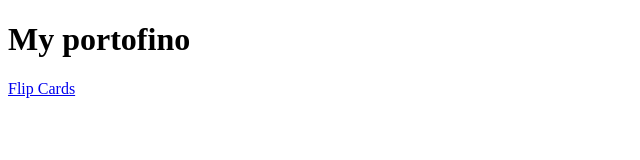
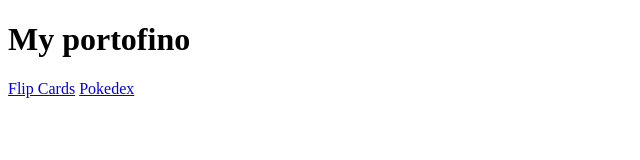
Before and after one commit to cho-hyung-jun/cho-hyung-jun.github.io, a plain HTML site: page index.html in a window 1280 px wide. Shown: the full height of the page, 0-640 px from the left. Drawn offline with Linux system fonts and the light colour scheme.

Commit message:
add poke link

```diff
--- a/index.html
+++ b/index.html
@@ -8,5 +8,6 @@
 <body>
     <h1>My portofino</h1>
     <a href="https://cho-hyung-jun.github.io/Flip-Cards">Flip Cards</a>
+    <a href="https://cho-hyung-jun.github.io/Pokedex">Pokedex</a>
 </body>
 </html>
```
